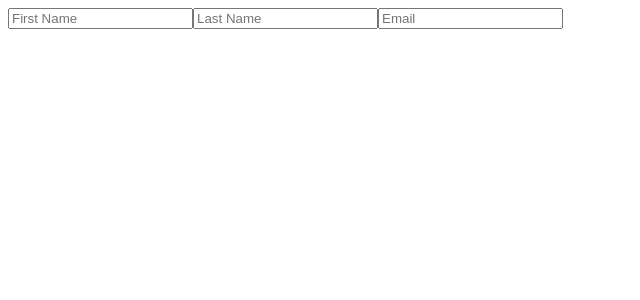
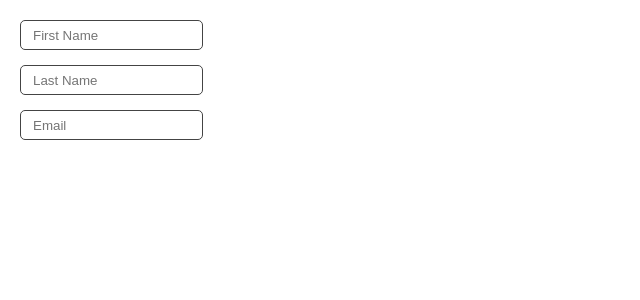
Before and after one commit to rushikesh2020/ReactForm, a React (Vite) app: page / in a window 1280 px wide. Shown: the top 300 px of the page, without its empty margins (0-640 px from the left). Built offline with nearby package versions, Linux system fonts and the light colour scheme.

Commit message:
CSS file is added for styling the form

```diff
--- a/src/main.jsx
+++ b/src/main.jsx
@@ -1,6 +1,7 @@
 import React from 'react';
 import ReactDOM from 'react-dom/client';
 import App from './App.jsx';
+import './style.css';
 
 ReactDOM.createRoot(document.getElementById('root')).render(
   <React.StrictMode>
--- /dev/null
+++ b/src/style.css
@@ -0,0 +1,17 @@
+* {
+    box-sizing: border-box;
+}
+
+body {
+    margin: 0;
+    padding: 20px;
+}
+
+input {
+    margin-bottom: 15px;
+    height: 30px;
+    text-indent: 10px;
+    border: 1px solid #444;
+    border-radius: 5px;
+    display: block;
+}
```
